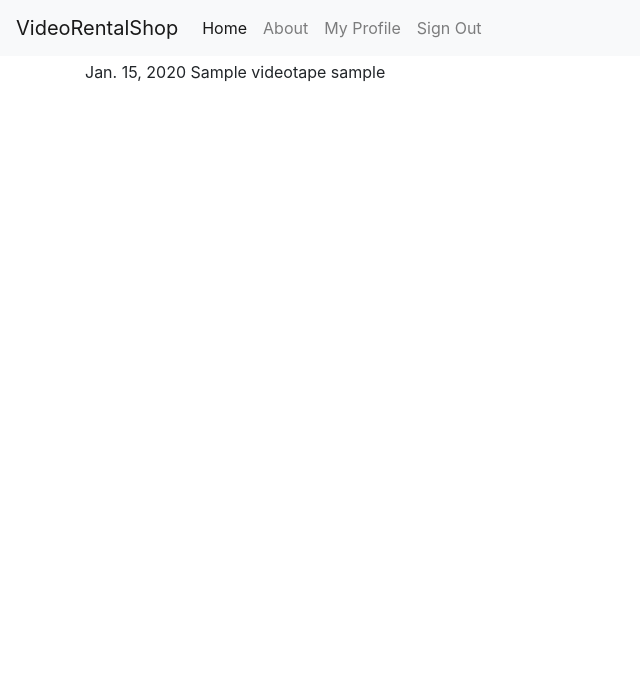
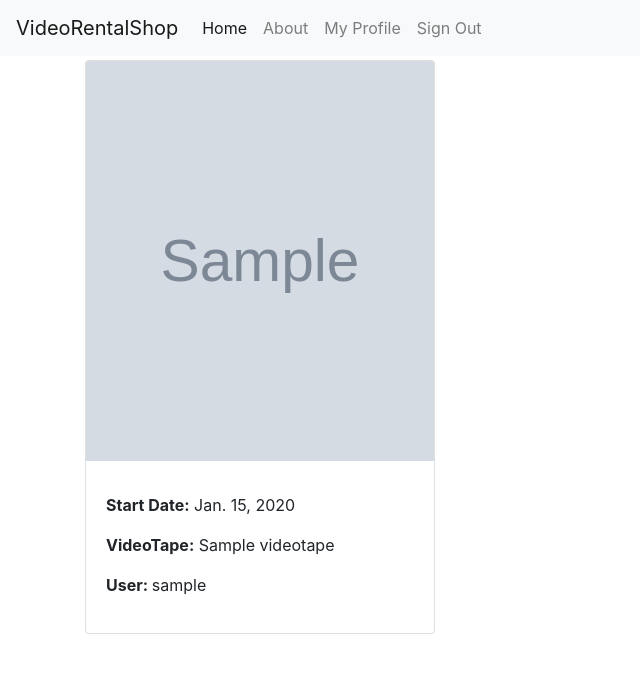
Before and after one commit to DowelMartin/VideoRentalShop, a Django app: page /videotapes/reservations/ in a window 1280 px wide. Shown: the top 673 px of the page, without its empty margins (0-640 px from the left). Run offline with Django 3.2, Linux system fonts and the light colour scheme; a user stored in the database is signed in; tables that the repository leaves empty hold one stand-in row (values such as "Sample post"); grey boxes marked "Sample" are stand-in pictures; some libraries are stand-ins or nearby versions.

Commit message:
Added fixed Reservations list for User (templates)

```diff
--- a/videorentalshop/VideoRental/models.py
+++ b/videorentalshop/VideoRental/models.py
@@ -44,8 +44,9 @@ class VideoTape(models.Model):
 
 class Reservation(models.Model):
     time_of_booking = models.DateField(editable=False, default=datetime.date.today())
-    videotape = models.ForeignKey(VideoTape, on_delete=models.CASCADE)
-    user = models.ForeignKey(User, on_delete=models.CASCADE)
+    videotape = models.ForeignKey(VideoTape, on_delete=models.CASCADE, blank = False)
+    user = models.ForeignKey(User, on_delete=models.CASCADE, blank= False)
+    # is_active (after 3 days - false)
 
     def get_absolute_url(self):
         return reverse("videotapes:reservation_list")
--- /dev/null
+++ b/videorentalshop/VideoRental/templates/VideoRental/reservation_card.html
@@ -0,0 +1,21 @@
+<div class="card mb-4 box-shadow">
+  {% if reservation.videotape.thumbnail %}
+  <img
+    class="card-img-top"
+    src="{{ reservation.videotape.thumbnail }}"
+    alt="Thumbnail [100%x225]"
+    style="height: 400px; width: 100%; display: block;">
+  {% else %}
+  <img class=""
+       src="https://i.ibb.co/bPT93gw/test.jpg"
+       alt="Stock thumbnail"
+       style="height: 400px; width: 100%; display: block;">
+  {% endif %}
+  <div class="card-body">
+    <p class="card-title text-center">
+    <p><b>Start Date:</b> {{ reservation.time_of_booking }} </p>
+    <p><b>VideoTape:</b> {{ reservation.videotape }}</p>
+    <p><b>User: </b> {{ reservation.user }}</p>
+    </p>
+  </div>
+</div>
--- a/videorentalshop/VideoRental/templates/VideoRental/reservation_list.html
+++ b/videorentalshop/VideoRental/templates/VideoRental/reservation_list.html
@@ -1,15 +1,14 @@
 {% extends "base.html"%}
 
 {% block content %}
+
 <div class="row">
   {% for reservation in reservations %}
+  {% if request.user == reservation.user %}
   <div class="col-md-4">
-    {% if request.user == reservation.user %}
-      {{  reservation.time_of_booking }}
-      {{  reservation.videotape }}
-      {{  reservation.user }}
-    {% endif %}
+    {% include "VideoRental/reservation_card.html" with reservation=reservation %}
   </div>
+  {% endif %}
   {% endfor %}
 </div>
 {% endblock %}
--- a/videorentalshop/VideoRental/templates/VideoRental/videotape_detail.html
+++ b/videorentalshop/VideoRental/templates/VideoRental/videotape_detail.html
@@ -13,10 +13,6 @@
   </a>
 </div>
 {% endif %}
-  <a href="{%  url 'videotapes:create_reservation'%}"
-     class="btn btn-outline-danger">
-    <i class="fa fa-times"></i>Reserve
-  </a>
 <div class="card">
   <div class="card-horizontal">
     <div class="img-square-wrapper">
--- a/videorentalshop/VideoRental/templates/VideoRental/videotape_list.html
+++ b/videorentalshop/VideoRental/templates/VideoRental/videotape_list.html
@@ -1,7 +1,12 @@
 {% extends "base.html"%}
 
 {% block content %}
+
 <div>
+    <a href="{%  url 'videotapes:create_reservation'%}"
+     class="btn btn-outline-danger">
+    <i class="fa fa-times"></i>Reserve
+  </a>
   {% if request.user.is_superuser %}
   <a href="{%  url 'videotapes:create' %}"
      class="btn btn-outline-primary">
--- a/videorentalshop/VideoRental/views.py
+++ b/videorentalshop/VideoRental/views.py
@@ -5,8 +5,6 @@ from django.views.generic.edit import CreateView, UpdateView, DeleteView
 
 from VideoRental.models import VideoTape, Reservation
 from VideoRental.forms import VideoTapeForm, ReservationForm
-
-from videorentalshop.users.models import User
 
 
 class VideoTapeListView(ListView):
```
Also changed, not shown: 1 other file.
